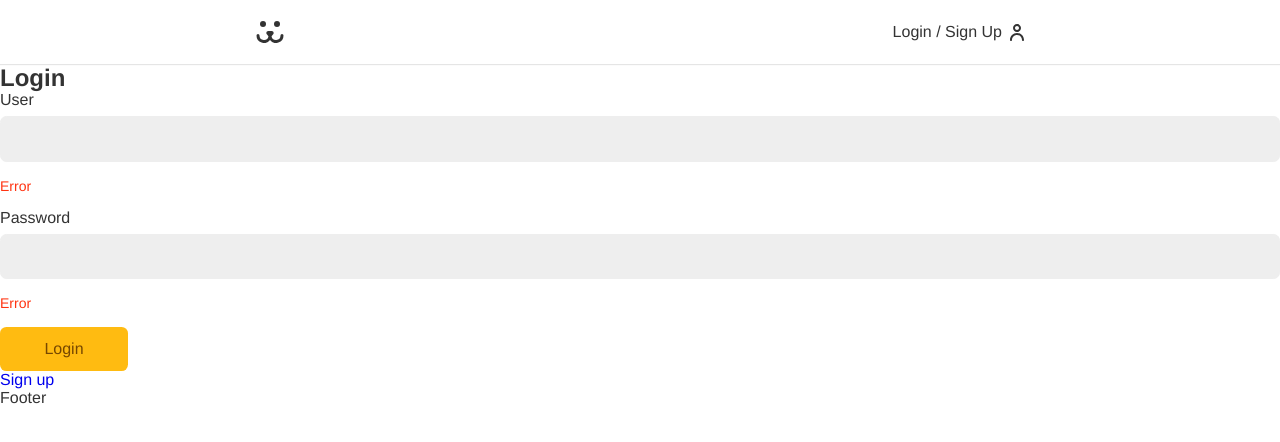
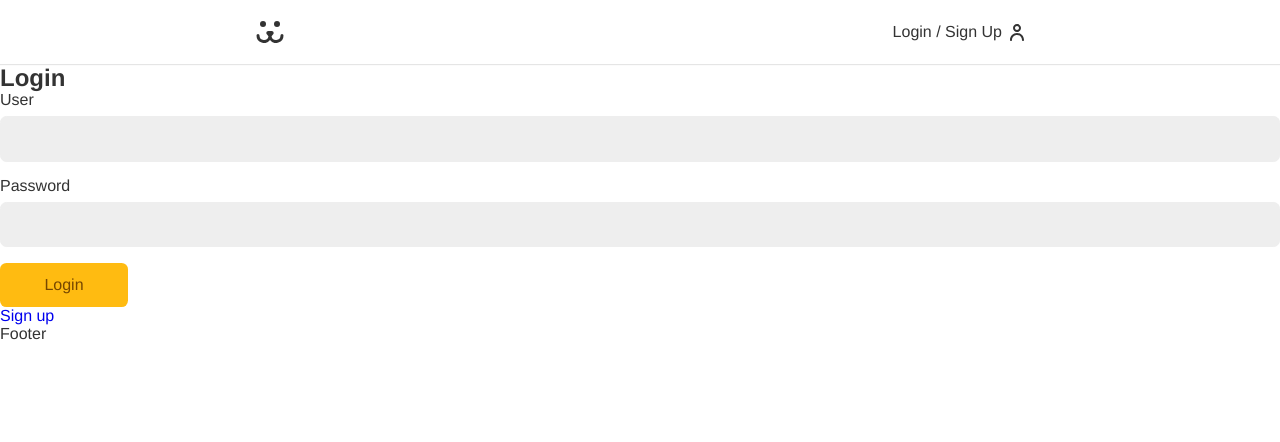
Before and after one commit to celiovjunior/dogs, a React (Vite) app: page /login in a window 1280 px wide. Shown: the top 442 px of the page. Built offline with nearby package versions, Linux system fonts and the light colour scheme.

Commit message:
feat: creating validation function and using within handleSubmit

```diff
--- a/src/components/form/form-input.jsx
+++ b/src/components/form/form-input.jsx
@@ -36,7 +36,7 @@ const ErrorMsg = styled.p`
 `
 
 // eslint-disable-next-line react/prop-types
-export function FormInput({ label, type, name, value, onChange }) {
+export function FormInput({ label, type, name, value, onChange, error, onBlur }) {
     return(
         <Wrapper>
             <Label htmlFor={name}>{label}</Label>
@@ -46,8 +46,9 @@ export function FormInput({ label, type, name, value, onChange }) {
              type={type}
              value={value}
              onChange={onChange}
+             onBlur={onBlur}
             />
-            <ErrorMsg>Error</ErrorMsg>
+            {error && <ErrorMsg>{error}</ErrorMsg>}
         </Wrapper>
     )
 }
--- a/src/components/login/login-form.jsx
+++ b/src/components/login/login-form.jsx
@@ -10,6 +10,7 @@ export function LoginForm() {
     function handleSubmit(event) {
         event.preventDefault();
 
+        if (username.validate() && password.validate()) {
             fetch('https://dogsapi.origamid.dev/json/jwt-auth/v1/token', {
                 method: 'POST',
                 headers: {
@@ -23,6 +24,7 @@ export function LoginForm() {
             .then((json) => {
                 console.log(json);
             })
+        }
     }
 
     return (
--- a/src/hooks/useForm.js
+++ b/src/hooks/useForm.js
@@ -15,7 +15,7 @@ export default function useForm(type) {
         if (type === false) return true
 
         if (value.length === 0) {
-            setError('Fill a new value');
+            setError('Fill a value');
             return false;
         } else if (types[type] && !types[type].regex.test(value)) {
             setError(types[type].message)
@@ -23,12 +23,14 @@ export default function useForm(type) {
             return false;
         } else {
             setError(null);
+
             return true;
         }
     }
 
     function onChange({ target }) {
-        setValue(target.value)
+        if (error) validate(target.value);
+        setValue(target.value);
     }
 
     return {
```
Lines whose indentation alone changed are shown as unchanged.
